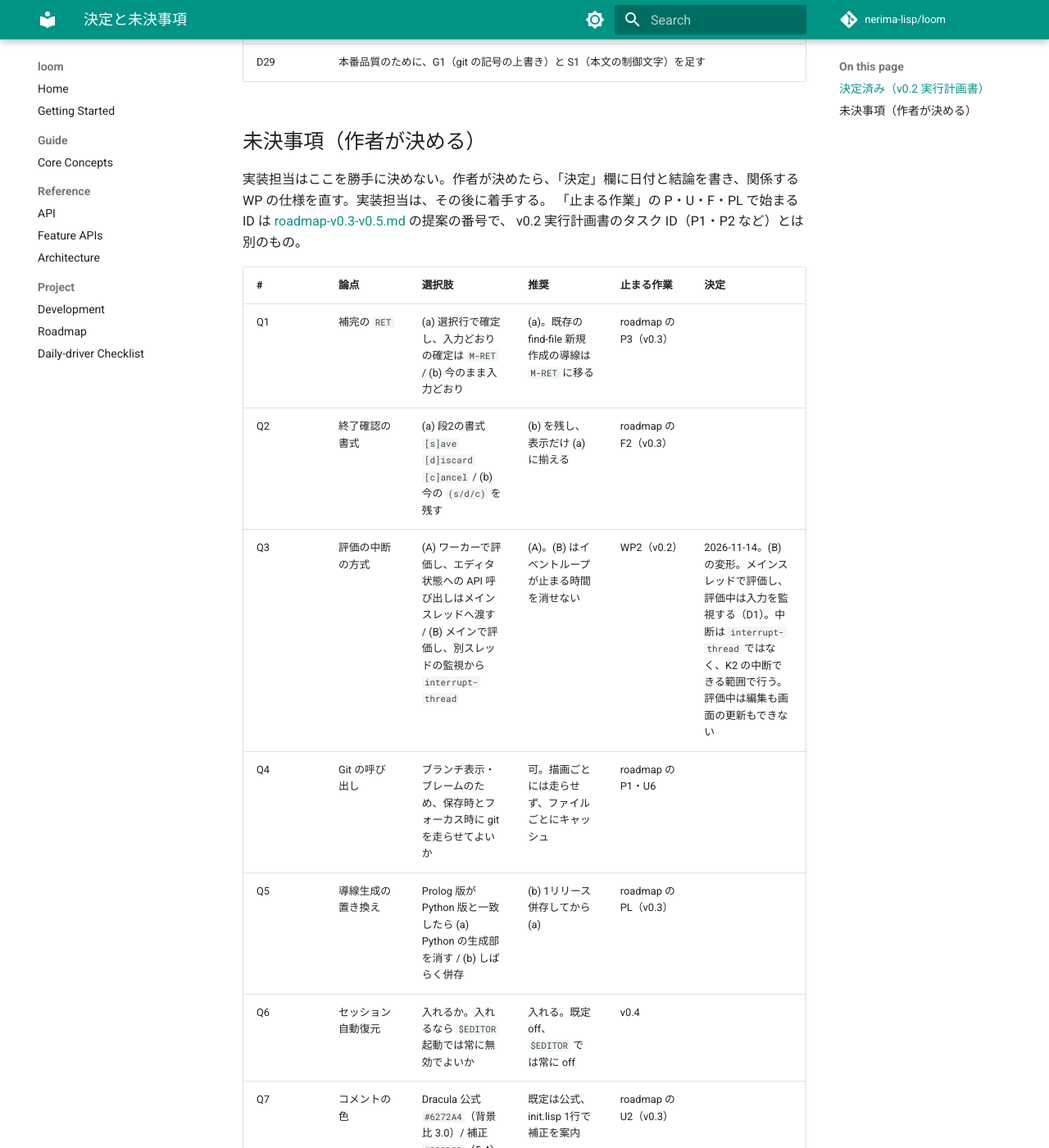
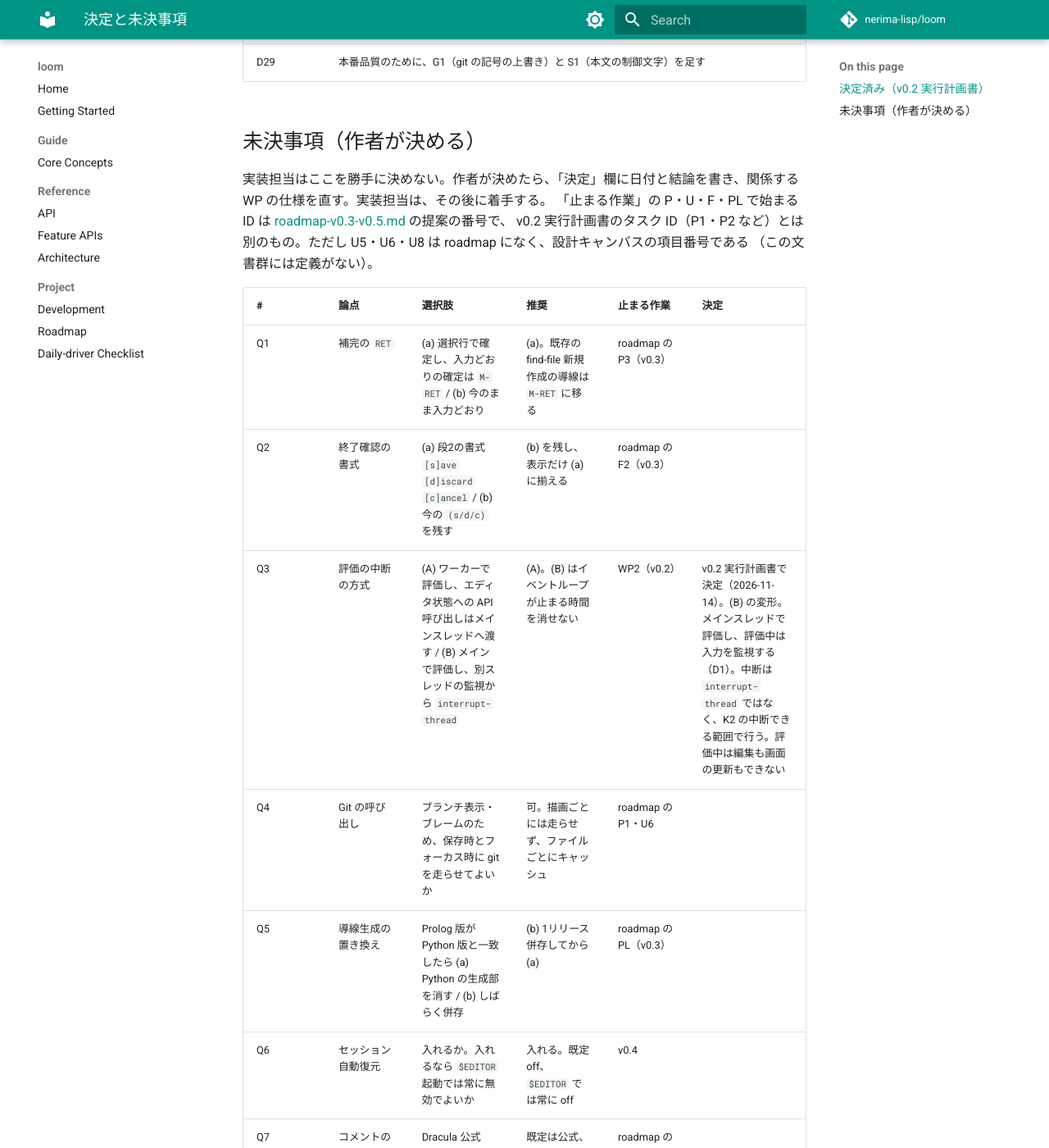
Before and after one commit to nerima-lisp/loom, an MkDocs documentation site: the page built from docs/src/notes/design/decisions.md, in a window 1280 px wide and 1400 px high, scrolled down 1686 px. Shown: the whole window at 82% size. Built offline with MkDocs 1.6.1 and Material for MkDocs 9.7.7, drawn with Linux system fonts in a browser that asks for light colours; comment, search, counter and statistics services are not loaded.

Commit message:
docs(design): cite the Q3 decision source and mark canvas-only IDs (D0)

```diff
--- a/docs/src/notes/design/decisions.md
+++ b/docs/src/notes/design/decisions.md
@@ -40,13 +40,14 @@ v0.2 実行計画書2章の決定を写したもの。他の文書は「（D11
 
 実装担当はここを勝手に決めない。作者が決めたら、「決定」欄に日付と結論を書き、関係する WP の仕様を直す。実装担当は、その後に着手する。
 「止まる作業」の P・U・F・PL で始まる ID は [roadmap-v0.3-v0.5.md](roadmap-v0.3-v0.5.md) の提案の番号で、
-v0.2 実行計画書のタスク ID（P1・P2 など）とは別のもの。
+v0.2 実行計画書のタスク ID（P1・P2 など）とは別のもの。ただし U5・U6・U8 は roadmap になく、設計キャンバスの項目番号である
+（この文書群には定義がない）。
 
 | # | 論点 | 選択肢 | 推奨 | 止まる作業 | 決定 |
 |---|---|---|---|---|---|
 | Q1 | 補完の `RET` | (a) 選択行で確定し、入力どおりの確定は `M-RET` / (b) 今のまま入力どおり | (a)。既存の find-file 新規作成の導線は `M-RET` に移る | roadmap の P3（v0.3） | |
 | Q2 | 終了確認の書式 | (a) 段2の書式 `[s]ave [d]iscard [c]ancel` / (b) 今の `(s/d/c)` を残す | (b) を残し、表示だけ (a) に揃える | roadmap の F2（v0.3） | |
-| Q3 | 評価の中断の方式 | (A) ワーカーで評価し、エディタ状態への API 呼び出しはメインスレッドへ渡す / (B) メインで評価し、別スレッドの監視から `interrupt-thread` | (A)。(B) はイベントループが止まる時間を消せない | WP2（v0.2） | 2026-11-14。(B) の変形。メインスレッドで評価し、評価中は入力を監視する（D1）。中断は `interrupt-thread` ではなく、K2 の中断できる範囲で行う。評価中は編集も画面の更新もできない |
+| Q3 | 評価の中断の方式 | (A) ワーカーで評価し、エディタ状態への API 呼び出しはメインスレッドへ渡す / (B) メインで評価し、別スレッドの監視から `interrupt-thread` | (A)。(B) はイベントループが止まる時間を消せない | WP2（v0.2） | v0.2 実行計画書で決定（2026-11-14）。(B) の変形。メインスレッドで評価し、評価中は入力を監視する（D1）。中断は `interrupt-thread` ではなく、K2 の中断できる範囲で行う。評価中は編集も画面の更新もできない |
 | Q4 | Git の呼び出し | ブランチ表示・ブレームのため、保存時とフォーカス時に git を走らせてよいか | 可。描画ごとには走らせず、ファイルごとにキャッシュ | roadmap の P1・U6 | |
 | Q5 | 導線生成の置き換え | Prolog 版が Python 版と一致したら (a) Python の生成部を消す / (b) しばらく併存 | (b) 1リリース併存してから (a) | roadmap の PL（v0.3） | |
 | Q6 | セッション自動復元 | 入れるか。入れるなら `$EDITOR` 起動では常に無効でよいか | 入れる。既定 off、`$EDITOR` では常に off | v0.4 | |
```
Also changed, not shown: docs/src/notes/design/roadmap-v0.3-v0.5.md (+1 -0 lines).
